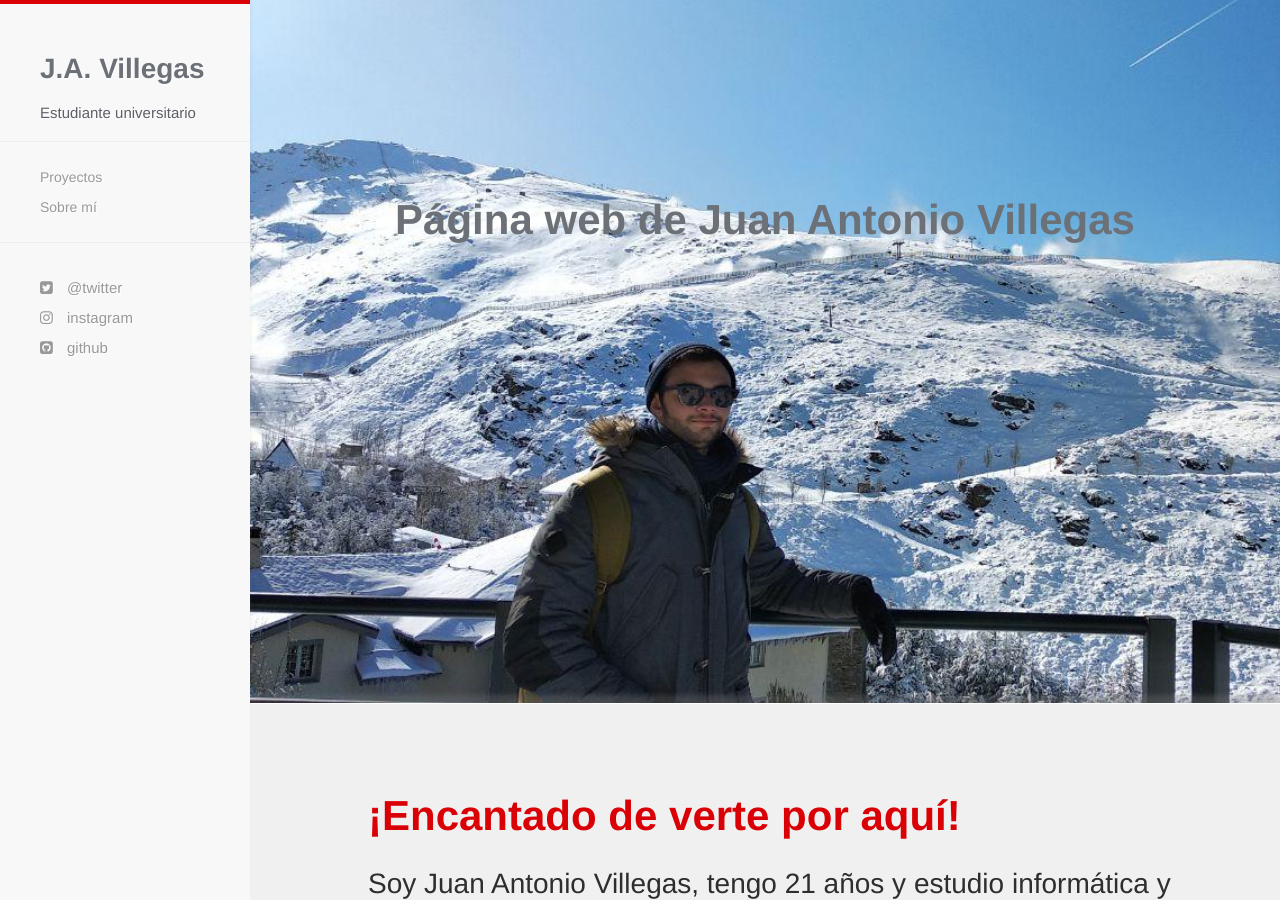
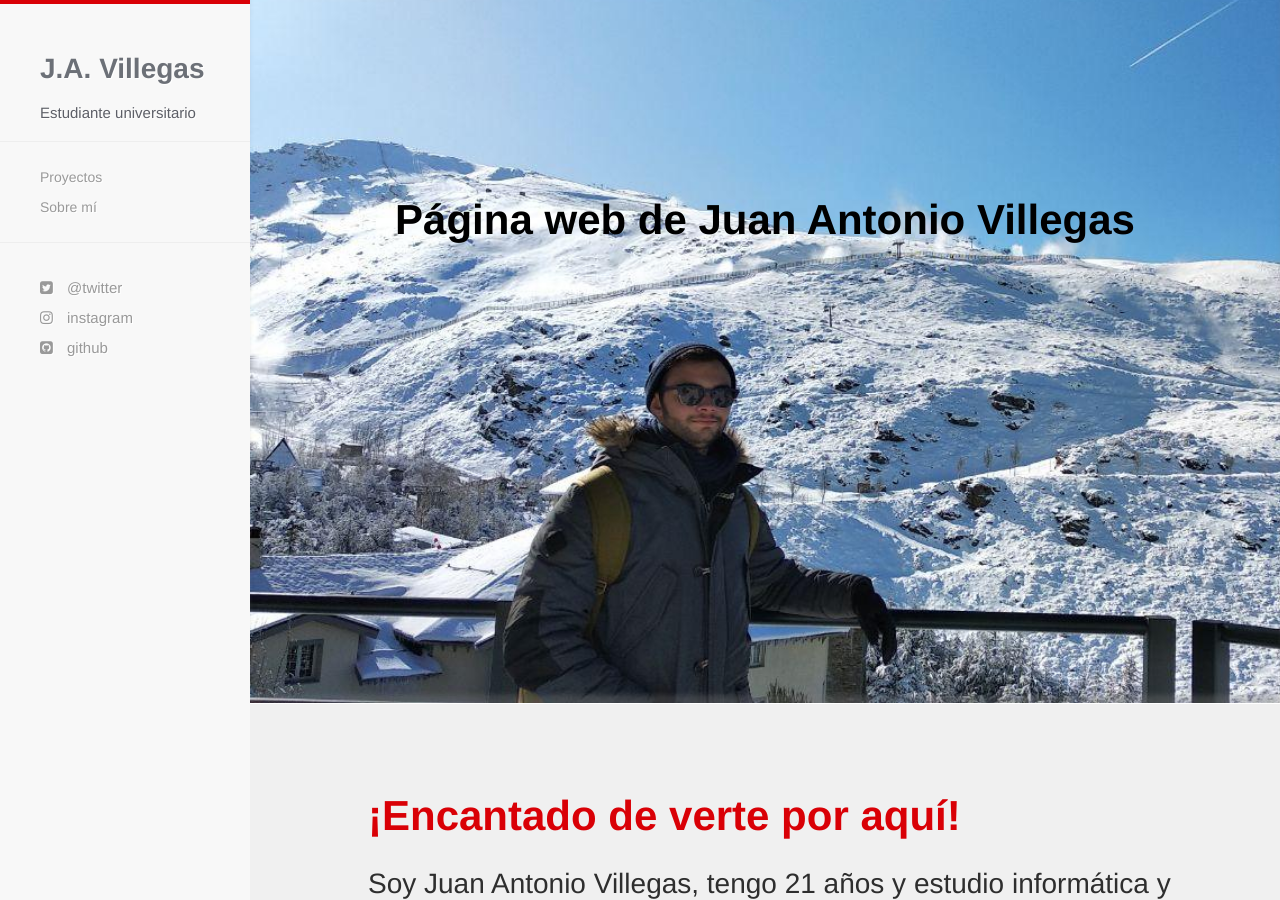
Before and after one commit to JAntonioVR/jantoniovr.github.io, a Jekyll site: the page built from index.html, in a window 1280 px wide and 900 px high. Built offline with Jekyll 4.4.1, drawn with Linux system fonts in a browser that asks for light colours; nearby versions of some CDN libraries.

Commit message:
Otro cambio del color

```diff
--- a/_includes/showcase.html
+++ b/_includes/showcase.html
@@ -4,7 +4,7 @@
     </style>
     <div class="showcase-wrapper sticky">
       <div class="showcase-text">
-        <font color="#6c7077">
+        <font color="black">
           Página web de Juan Antonio Villegas
         </font>
       </div>
```
Also changed, not shown: 2 other files.
